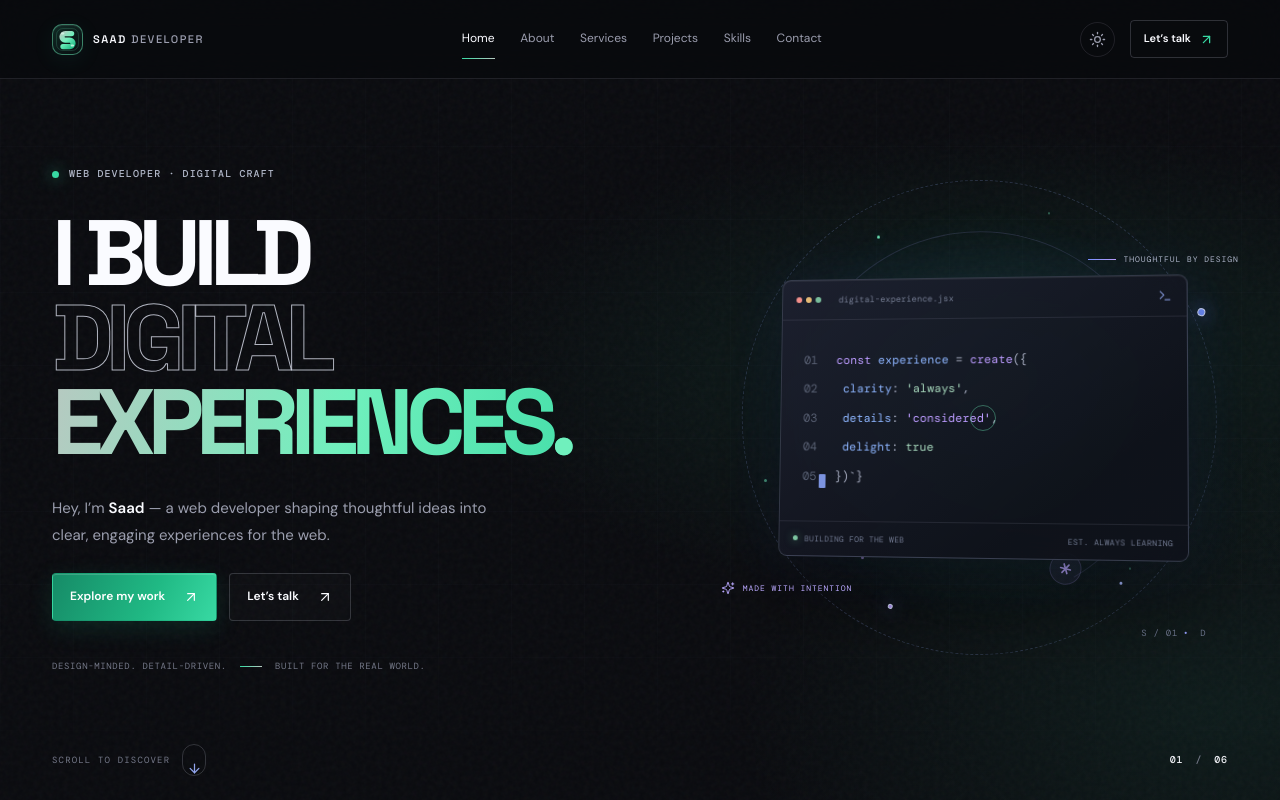
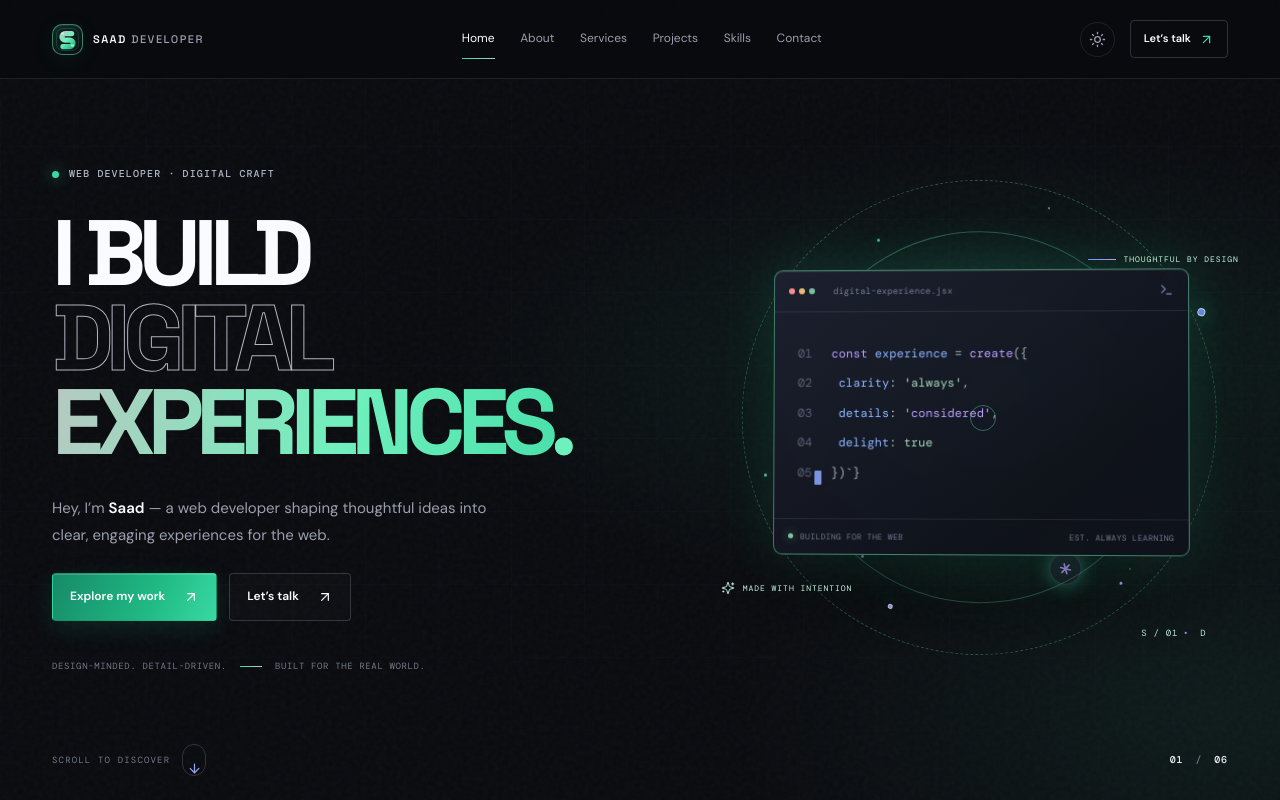
Before and after one commit to saadsiddiqui1974-beep/saad-portfolio, a React (Vite) app: page / in a window 1280 px wide. In both pictures the pointer is over the element 983 px from the left and 418 px from the top of the page. Shown: the top 800 px of the page. Built offline with nearby package versions, Linux system fonts and the light colour scheme.

Commit message:
Add subtle hover response to hero visual

```diff
--- a/src/index.css
+++ b/src/index.css
@@ -825,3 +825,48 @@ img, svg { display: block; }
   .loader-mark, .loader-name, .loader-track, .loader-track span { animation: none !important; }
   .brand:hover .brand-mark, .button--primary:hover, .button--secondary:hover, .service-card:hover, .project-card:hover, .skill-card:hover { transform: none !important; }
 }
+
+/* Hero visual: subtle pointer hover response */
+.hero-visual .hero-core {
+  transition: transform .55s cubic-bezier(.2,.8,.2,1), border-color .4s ease, box-shadow .55s ease;
+}
+.hero-visual .hero-visual__halo {
+  transition: opacity .5s ease, filter .5s ease;
+}
+.hero-visual .orbit,
+.hero-visual .orbit__node,
+.hero-visual .orbit__spark {
+  transition: border-color .4s ease, box-shadow .4s ease, opacity .4s ease;
+}
+.hero-visual:hover .hero-core {
+  transform: perspective(1000px) rotateY(-2deg) rotateX(1deg) translateY(-5px) scale(1.015);
+  border-color: rgba(112,240,189,.48);
+  box-shadow: 0 36px 105px rgba(0,0,0,.42), 0 0 58px rgba(56,217,163,.2), inset 0 1px 0 rgba(255,255,255,.1);
+}
+.hero-visual:hover .hero-visual__halo {
+  opacity: 1;
+  filter: blur(18px);
+}
+.hero-visual:hover .orbit {
+  border-color: rgba(112,240,189,.3);
+}
+.hero-visual:hover .orbit__node,
+.hero-visual:hover .orbit__spark {
+  box-shadow: 0 0 18px rgba(56,217,163,.58);
+}
+.hero-visual:hover .hero-particles span {
+  animation-duration: 4.8s;
+  opacity: .9;
+}
+.hero-visual:hover .hero-note,
+.hero-visual:hover .hero-coordinate {
+  color: #c5f5df;
+}
+@media (prefers-reduced-motion: reduce) {
+  .hero-visual .hero-core,
+  .hero-visual .hero-visual__halo,
+  .hero-visual .orbit,
+  .hero-visual .orbit__node,
+  .hero-visual .orbit__spark { transition: none; }
+  .hero-visual:hover .hero-core { transform: none; }
+}
```
